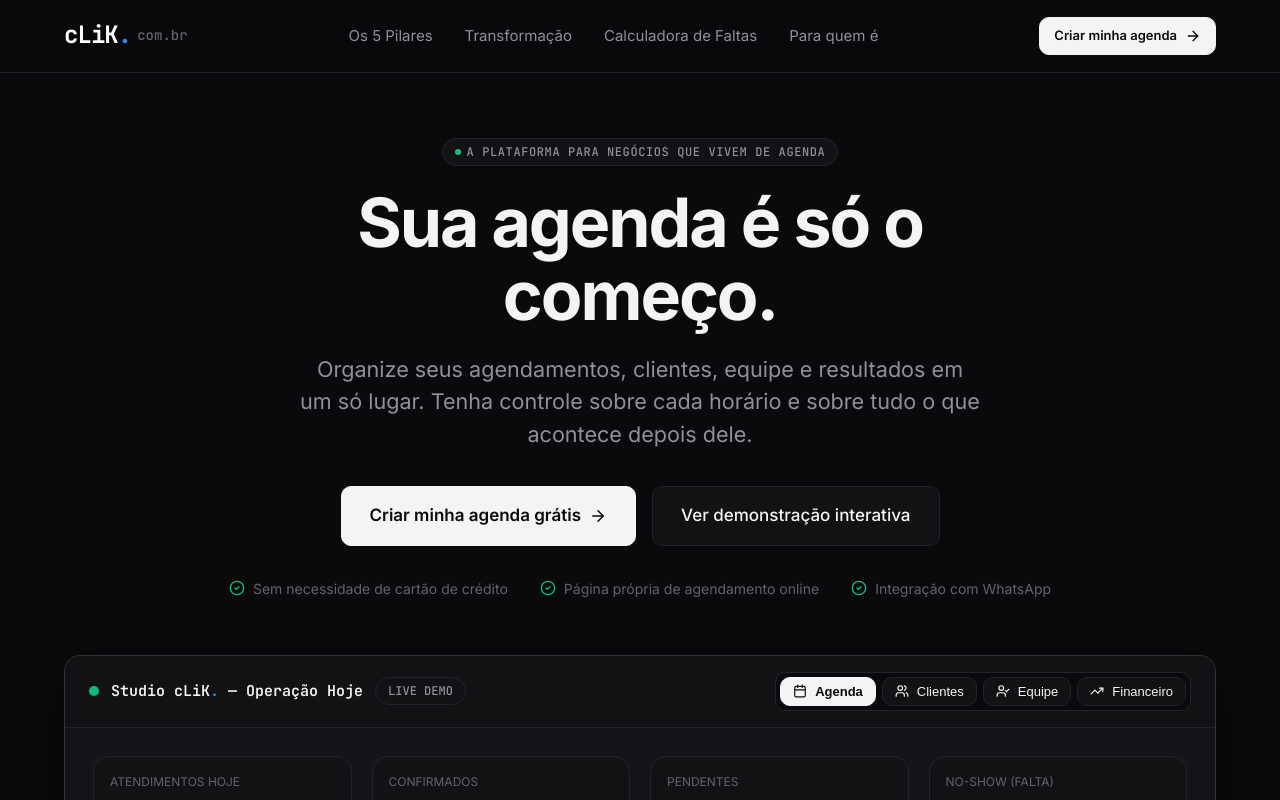
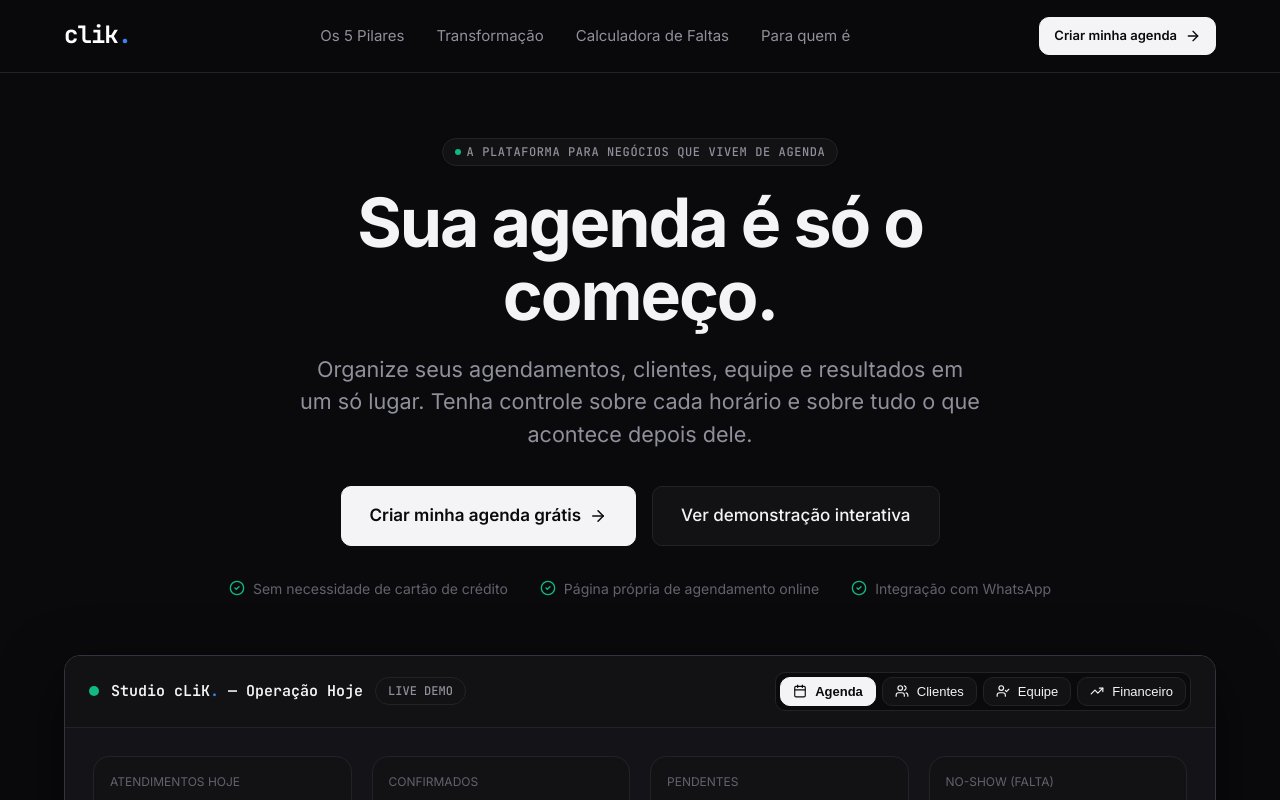
Before and after one commit to alissonandrade1/useclik.com.br, a React (Vite) app: page /home in a window 1280 px wide. Shown: the top 800 px of the page. Built offline with nearby package versions, Linux system fonts and the light colour scheme.

Commit message:
style: make logo entirely lowercase clik. and remove com.br

```diff
--- a/src/components/Footer.jsx
+++ b/src/components/Footer.jsx
@@ -21,7 +21,7 @@ export default function Footer() {
           {/* Brand Info */}
           <div style={{ maxWidth: '320px' }}>
             <div style={{ marginBottom: '1rem' }}>
-              <Logo size="medium" showDomain={false} />
+              <Logo size="medium" />
             </div>
 
             <p style={{ fontSize: '0.875rem', color: 'var(--text-secondary)', lineHeight: 1.5, marginBottom: '1rem' }}>
--- a/src/components/Header.jsx
+++ b/src/components/Header.jsx
@@ -22,7 +22,7 @@ export default function Header() {
       }}>
         {/* Brand Logo */}
         <a href="/home" style={{ textDecoration: 'none' }}>
-          <Logo size="medium" showDomain={true} />
+          <Logo size="medium" />
         </a>
 
         {/* Nav Desktop Links */}
--- a/src/components/Logo.jsx
+++ b/src/components/Logo.jsx
@@ -1,10 +1,10 @@
 import React from 'react';
 
-export default function Logo({ size = 'medium', showDomain = true, className = '' }) {
+export default function Logo({ size = 'medium', className = '' }) {
   const fontSize = size === 'small' ? '1.25rem' : size === 'large' ? '2.25rem' : '1.5rem';
 
   return (
-    <div style={{ display: 'inline-flex', alignItems: 'center', gap: '0.25rem', textDecoration: 'none' }} className={className}>
+    <div style={{ display: 'inline-flex', alignItems: 'center', textDecoration: 'none' }} className={className}>
       <span
         style={{
           fontSize: fontSize,
@@ -17,20 +17,8 @@ export default function Logo({ size = 'medium', showDomain = true, className = '
           alignItems: 'baseline'
         }}
       >
-        cLiK<span style={{ color: '#3B82F6', fontWeight: 900 }}>.</span>
+        clik<span style={{ color: '#3B82F6', fontWeight: 900 }}>.</span>
       </span>
-
-      {showDomain && (
-        <span style={{
-          fontSize: '0.875rem',
-          color: 'var(--text-muted)',
-          fontFamily: 'var(--font-mono)',
-          fontWeight: 500,
-          marginLeft: '0.125rem'
-        }}>
-          com.br
-        </span>
-      )}
     </div>
   );
 }
```
Also changed, not shown: public/favicon.svg.
